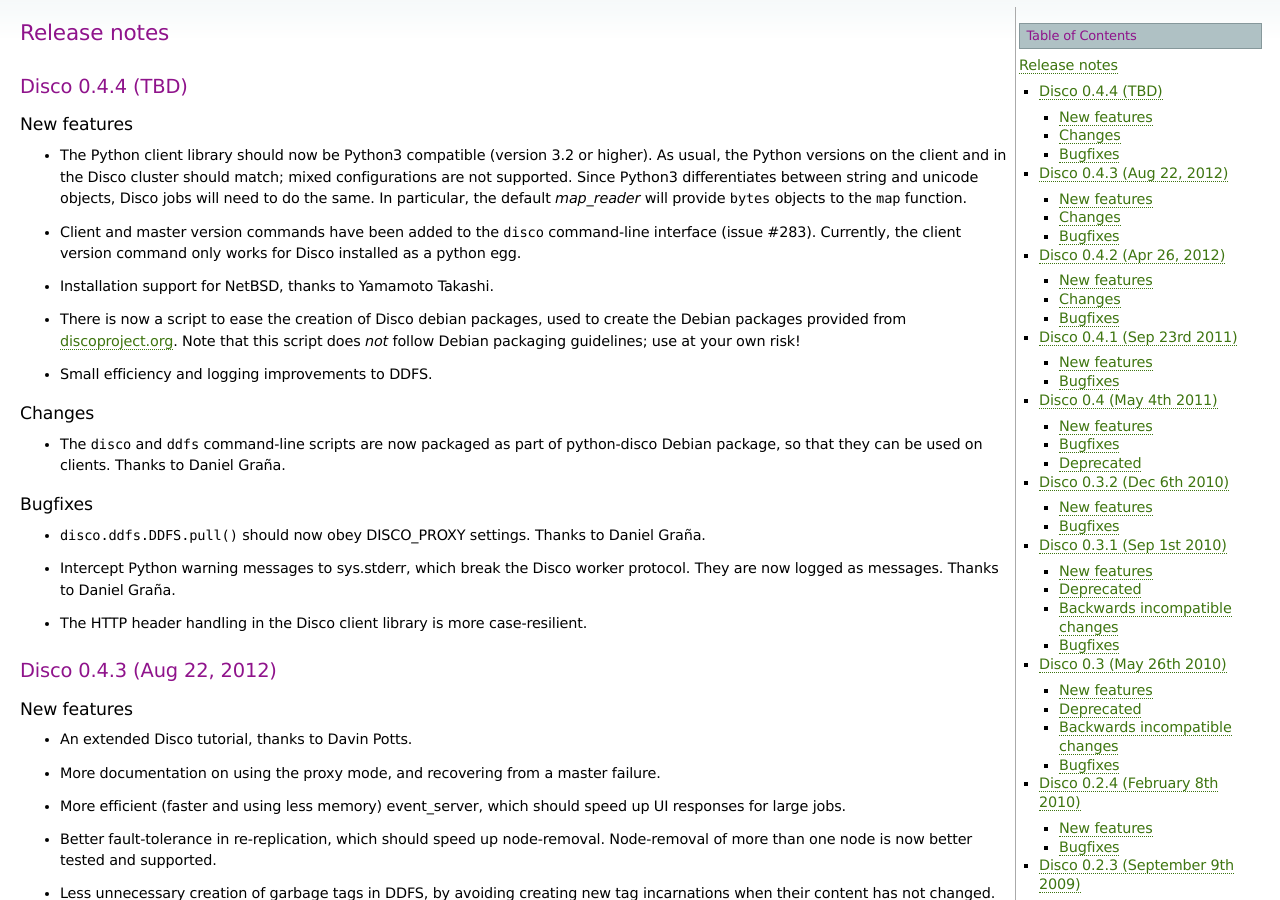
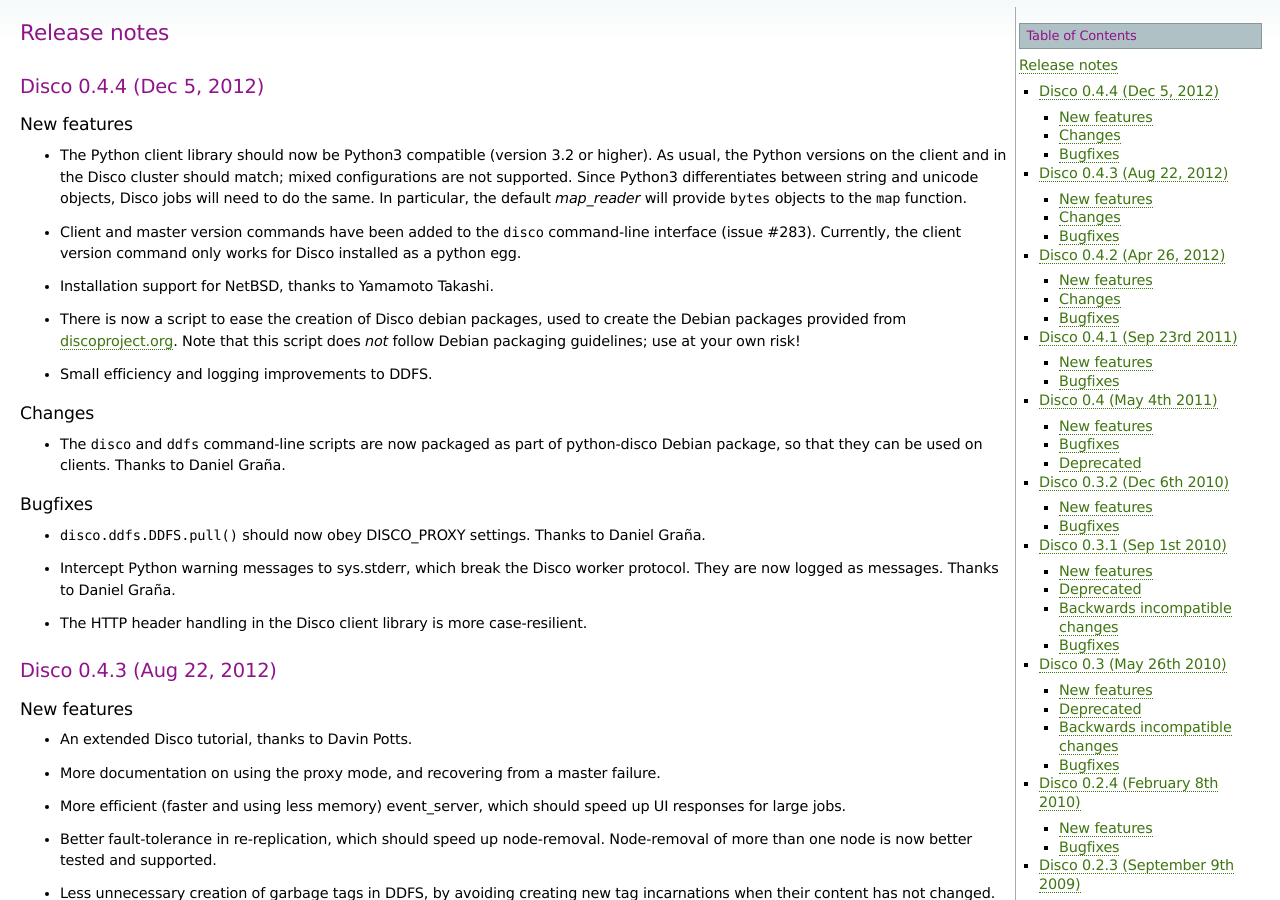
Before and after one commit to discoproject/disco, a Sphinx documentation site: the page built from doc/releases.rst, in a window 1280 px wide and 900 px high. Built offline with Sphinx 7.4.7, drawn with Linux system fonts in a browser that asks for light colours.

Commit message:
Fix release date

```diff
--- a/doc/releases.rst
+++ b/doc/releases.rst
@@ -1,8 +1,8 @@
 Release notes
 =============
 
-Disco 0.4.4 (TBD)
------------------
+Disco 0.4.4 (Dec 5, 2012)
+-------------------------
 
 New features
 ''''''''''''
```
